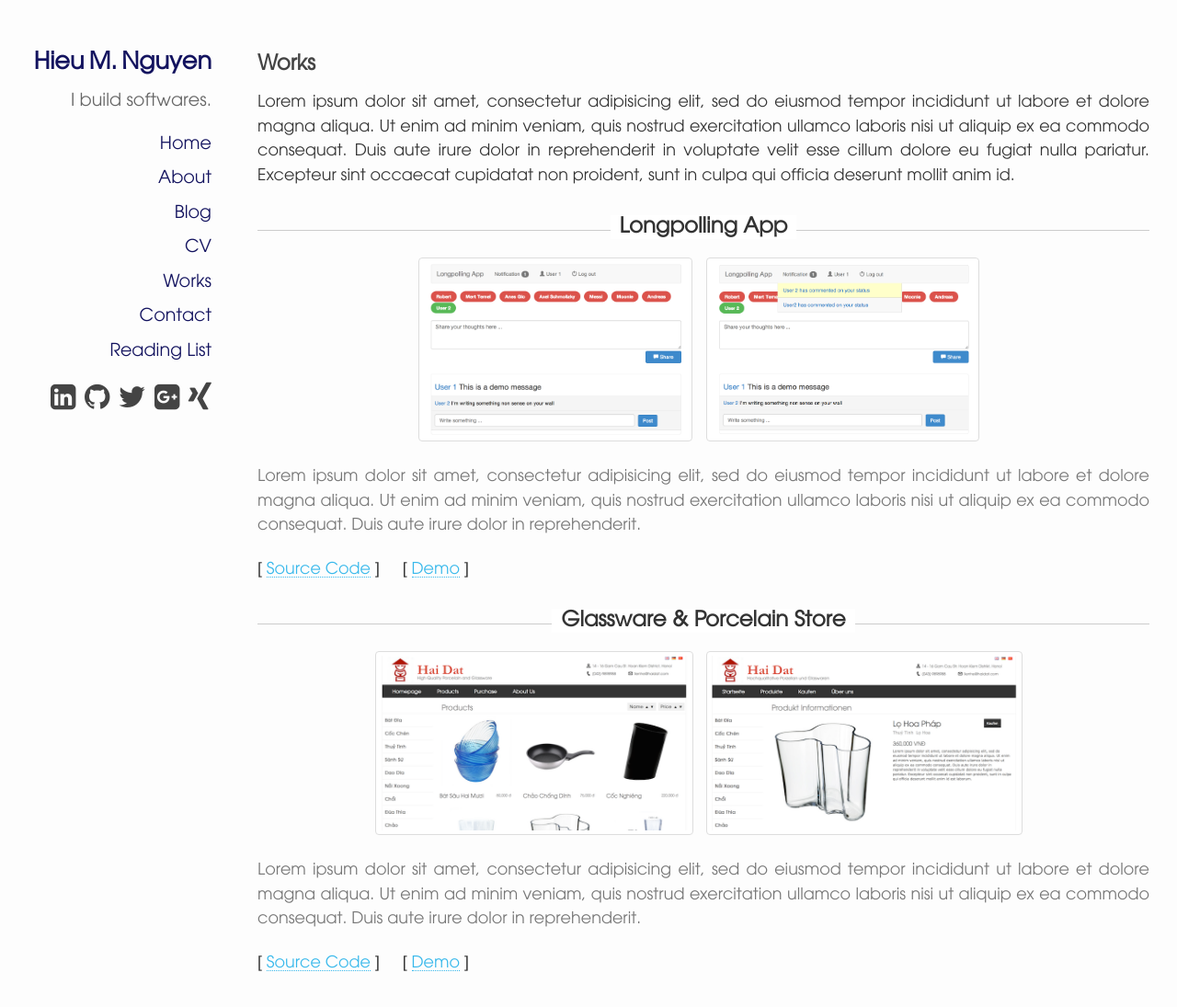
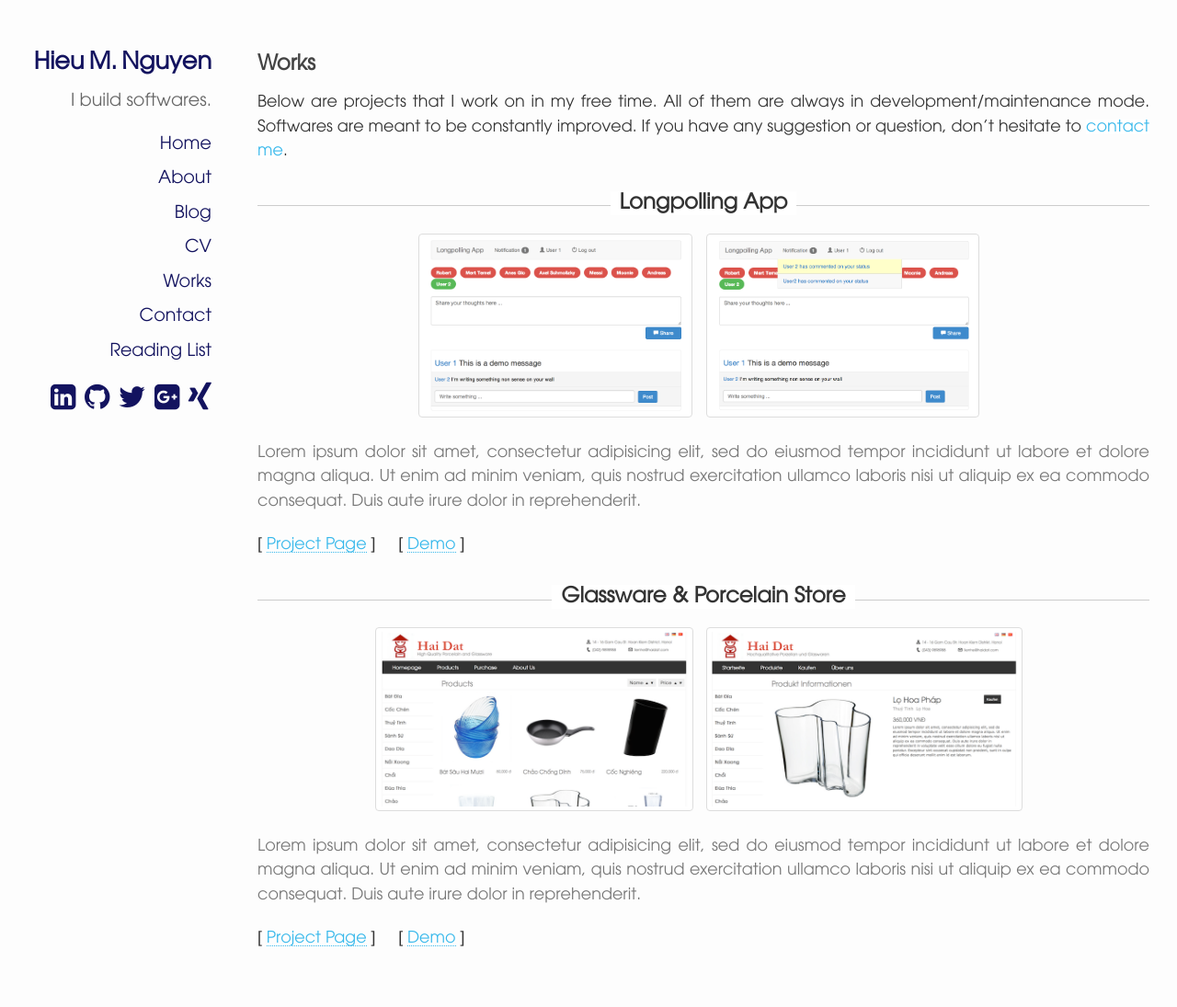
Before and after one commit to ngnmhieu/ngnmhieu.github.io, a Jekyll site: the page built from works.html, in a window 1280 px wide and 1110 px high. Shown: the top 1095 px of the window at 92% size. Built offline with Jekyll 4.4.1, drawn with Linux system fonts in a browser that asks for light colours; nearby versions of some CDN libraries; Markdown is read by kramdown in place of the engine named in the settings.

Commit message:
tweaking work html

```diff
--- a/_data/projects.yml
+++ b/_data/projects.yml
@@ -3,7 +3,7 @@
   images:
     - longpolling1.png
     - longpolling2.png
-  source_url: https://github.com/ngnmhieu/fblike_longpolling
+  project_url: https://github.com/ngnmhieu/fblike_longpolling
   link: http://longpolling.ngnmhieu.com
 
 - title: Glassware & Porcelain Store
@@ -11,5 +11,5 @@
   images:
     - haidat1.png
     - haidat2.png
-  source_url: https://github.com/ngnmhieu/hai-dat-store
+  project_url: https://github.com/ngnmhieu/hai-dat-store
   link: http://haidat.ngnmhieu.com
--- a/about.html
+++ b/about.html
@@ -3,7 +3,9 @@ layout: default
 title: About Hieu
 ---
 <section id="about" class="">
-  <img id="profile-pic" class="img-thumbnail pull-left " src="/images/avatarfull.jpg" alt="">
+  <div id="profile-pic-container" class="pull-left">
+    <div id="profile-pic"></div>
+  </div>
   <p>Adipisicing mollitia provident provident nulla minima temporibus, repellendus voluptatum eligendi. Nemo consectetur cumque eum odit repellendus! Architecto esse mollitia provident autem dignissimos? Dolores omnis officiis commodi quia molestias accusantium, perspiciatis.</p>
   <p>Adipisicing mollitia provident provident nulla minima temporibus, repellendus voluptatum eligendi. Nemo consectetur cumque eum odit repellendus! Architecto esse mollitia provident autem dignissimos? Dolores omnis officiis commodi quia molestias accusantium, perspiciatis.</p>
   <p>Adipisicing mollitia provident provident nulla minima temporibus, repellendus voluptatum eligendi. Nemo consectetur cumque eum odit repellendus! Architecto esse mollitia provident autem dignissimos? Dolores omnis officiis commodi quia molestias accusantium, perspiciatis.</p>
--- a/css/fixed_menu.css
+++ b/css/fixed_menu.css
@@ -6,6 +6,10 @@
   height: 100%;
   padding: 50px 20px 0 0;
   z-index: 1;
+}
+
+#mainmenu a {
+  color: #13135f;
 }
 
 #mainmenu #site-title {
--- a/css/main.css
+++ b/css/main.css
@@ -28,7 +28,6 @@ h2 {
 }
 
 h1, h2, h3, p, a, li {
-  /* font-family: utmavo, Helvetica, sans-serif; */
   font-family: utmavo, Helvetica, sans-serif;
 }
 
@@ -40,8 +39,7 @@ p {
 }
 
 a {
-  /* color: #00a; */
-  color: #13135f;
+  color: #37b8eb;
   text-decoration: none;
 }
 
@@ -50,27 +48,8 @@ a:hover {
 }
 
 a:visited {
-  color: #13135f;
-}
-
-/*****************************************************************************/
-/*
-/* Home
-/*
-/*****************************************************************************/
-.posts {
-  list-style-type: none;
-  margin-bottom: 2em;
-}
-
-.posts li {
-  line-height: 1.75em;
-}
-
-.posts span {
-  color: #aaa;
-  font-family: Monaco, "Courier New", monospace;
-  font-size: 80%;
+  color: #37b8eb;
+  text-decoration: none;
 }
 
 /*****************************************************************************/
@@ -269,7 +248,7 @@ a:visited {
 
 /*****************************************************************************/
 /*
-/* HomePage
+/* Homepage
 /*
 /*****************************************************************************/
 
@@ -283,9 +262,28 @@ a:visited {
 }
 
 #welcome a {
-  color: #37b8eb;
   text-decoration: underline;
 }
+
+.posts {
+  list-style-type: none;
+  margin-bottom: 2em;
+}
+
+.posts a {
+  color: #13135f;
+}
+
+.posts li {
+  line-height: 1.75em;
+}
+
+.posts span {
+  color: #aaa;
+  font-family: Monaco, "Courier New", monospace;
+  font-size: 80%;
+}
+
 
 #blogposts {
   margin-top: 30px;
@@ -314,13 +312,36 @@ a:visited {
   max-width: 750px;
 }
 
+#profile-pic-container {
+  width: 260px;
+  height: 260px;
+  border: 1px solid #ddd;
+  padding: 5px;
+  margin: 5px 15px 5px 0px;
+  float: left;
+}
+
 #profile-pic {
-  width: 250px;
-  height: 250px;
-  min-width: 250px;
-  min-height: 250px;
-  border-radius: 0px;
-  margin: 5px 15px 10px 0px;
+  width: 100%;
+  height: 100%;
+  border: 1px solid #ddd;
+  background: url(/images/profile-gray.jpg);
+  background-size: 250px 250px;
+  background-repeat: no-repeat;
+  -webkit-transition: 0.3s ease-out;
+  -moz-transition: 0.3s ease-out;
+  -o-transition: 0.3s ease-out;
+  transition: 0.3s ease-out;
+}
+
+#profile-pic:hover {
+  background: url(/images/profile-color.jpg);
+  background-size: 250px 250px;
+  background-repeat: no-repeat;
+  -webkit-transition: 0.3s ease-out;
+  -moz-transition: 0.3s ease-out;
+  -o-transition: 0.3s ease-out;
+  transition: 0.3s ease-out;
 }
 
 #about p {
--- a/works.html
+++ b/works.html
@@ -6,7 +6,7 @@ title: Works
 <div class="main-wrapper">
   <section id="works">
     <h2 class="section-title">Works</h2>
-    <p>Lorem ipsum dolor sit amet, consectetur adipisicing elit, sed do eiusmod tempor incididunt ut labore et dolore magna aliqua. Ut enim ad minim veniam, quis nostrud exercitation ullamco laboris nisi ut aliquip ex ea commodo consequat. Duis aute irure dolor in reprehenderit in voluptate velit esse cillum dolore eu fugiat nulla pariatur. Excepteur sint occaecat cupidatat non proident, sunt in culpa qui officia deserunt mollit anim id.</p>
+    <p>Below are projects that I work on in my free time. All of them are always in development/maintenance mode. Softwares are meant to be constantly improved. If you have any suggestion or question, don't hesitate to <a class="highlight" href="/contact.html">contact me</a>.</p>
 
     <section class='project-list'>
       {% for project in site.data.projects %}
@@ -21,7 +21,7 @@ title: Works
         <div class="clear"></div>
         <p class="project-desc">{{project.description}}</p>
         <div class="urls">
-          <span class="url">[ <a target="_blank" href="{{project.source_url}}">Source Code</a> ]</span>
+          <span class="url">[ <a target="_blank" href="{{project.project_url}}">Project Page</a> ]</span>
           <span class="url">[ <a target="_blank" href="{{project.link}}">Demo</a> ]</span>
         </div>
 
```
Also changed, not shown: images/avatar.jpg (deleted), images/avatarfull.jpg (deleted), images/profile-color.jpg (added), images/profile-gray.jpg (added), images/profile-gray.old.jpg (added), 10 other files.
